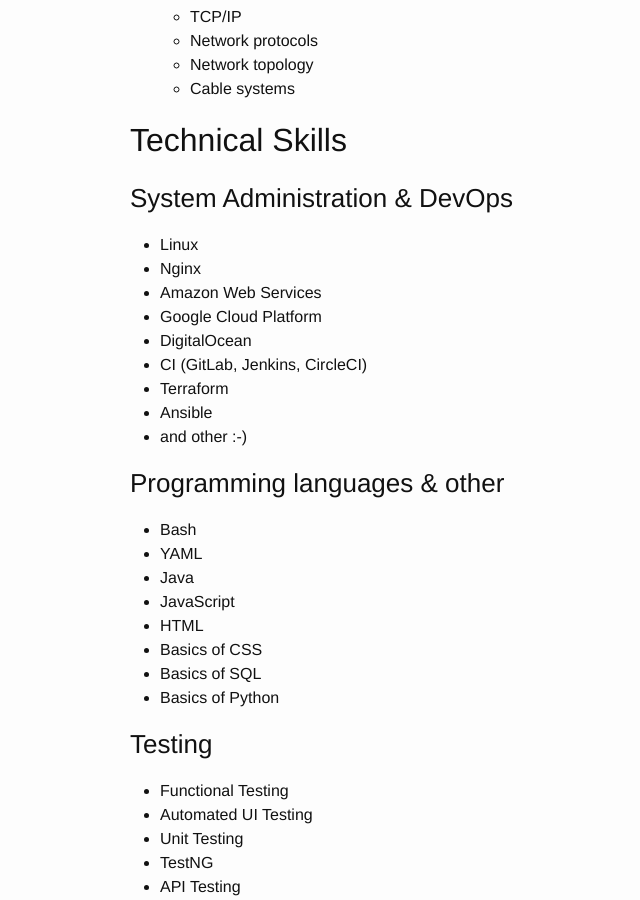
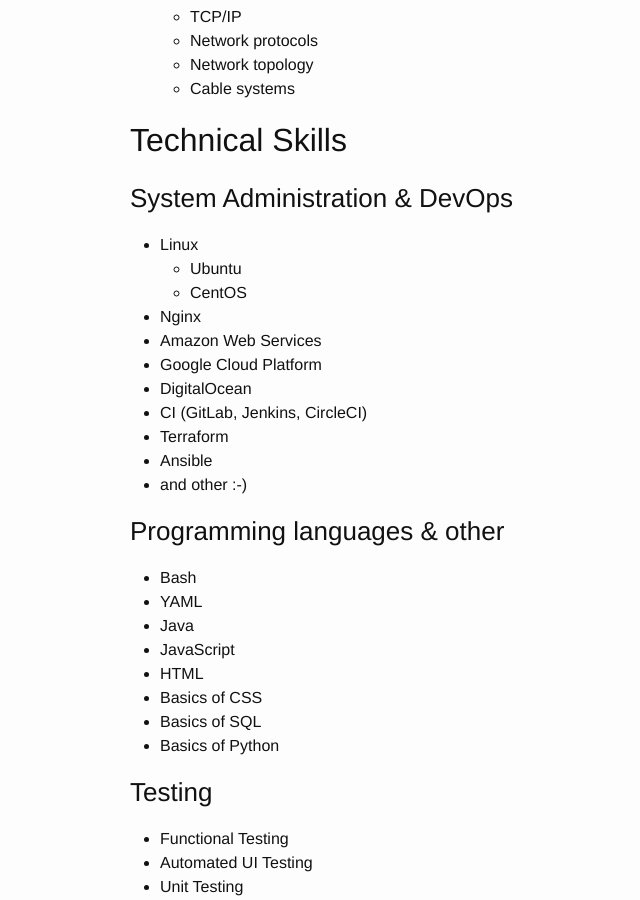
Before and after one commit to demshin/demsh.in, a Jekyll site: the page built from about.md, in a window 1280 px wide and 900 px high, scrolled down 2004 px. Shown: the whole window, without its empty margins (140-780 px from the left). Built offline with Jekyll 4.4.1, drawn with Linux system fonts in a browser that asks for light colours.

Commit message:
add ubuntu & centos to linux

```diff
--- a/about.md
+++ b/about.md
@@ -86,6 +86,8 @@ web: <https://demsh.in>
 ### System Administration & DevOps
 
 - Linux
+  - Ubuntu
+  - CentOS
 - Nginx
 - Amazon Web Services
 - Google Cloud Platform
```
